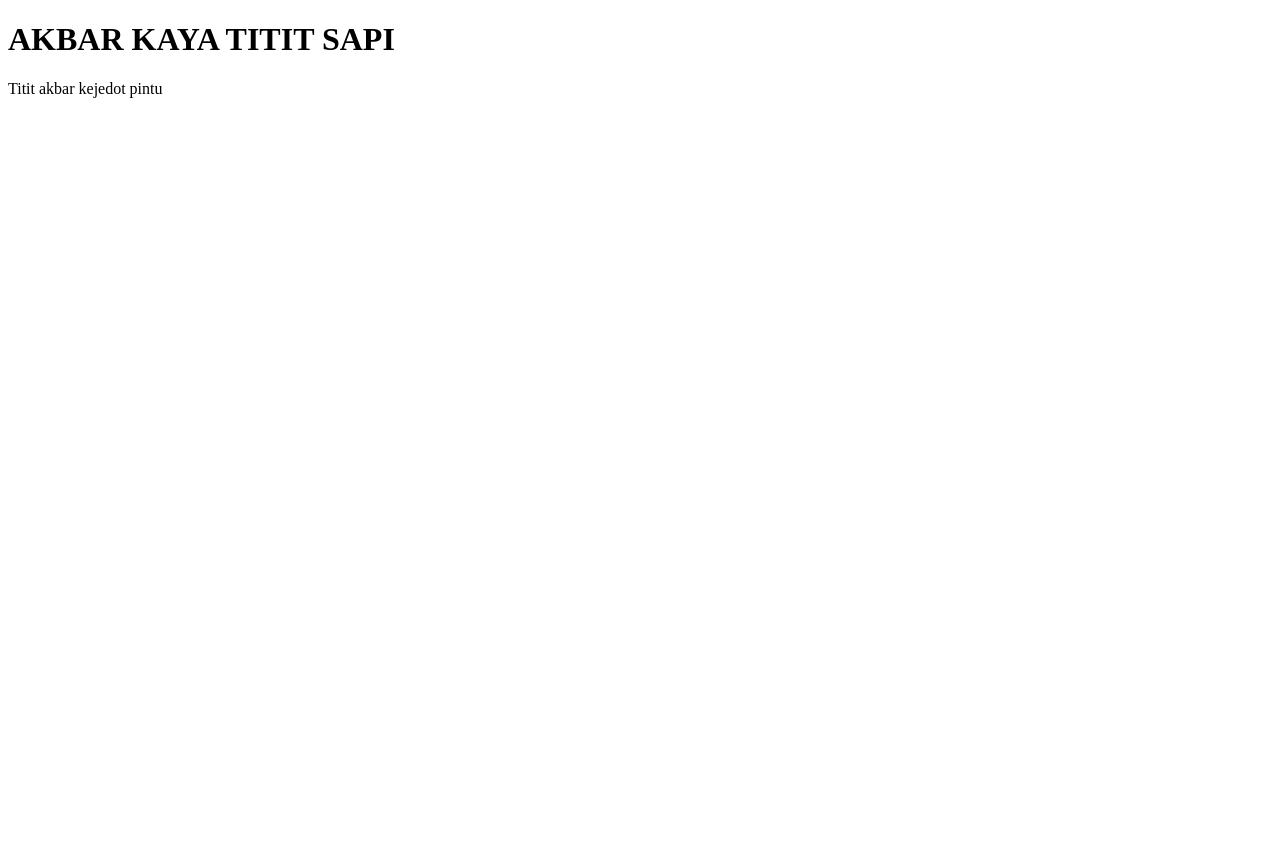
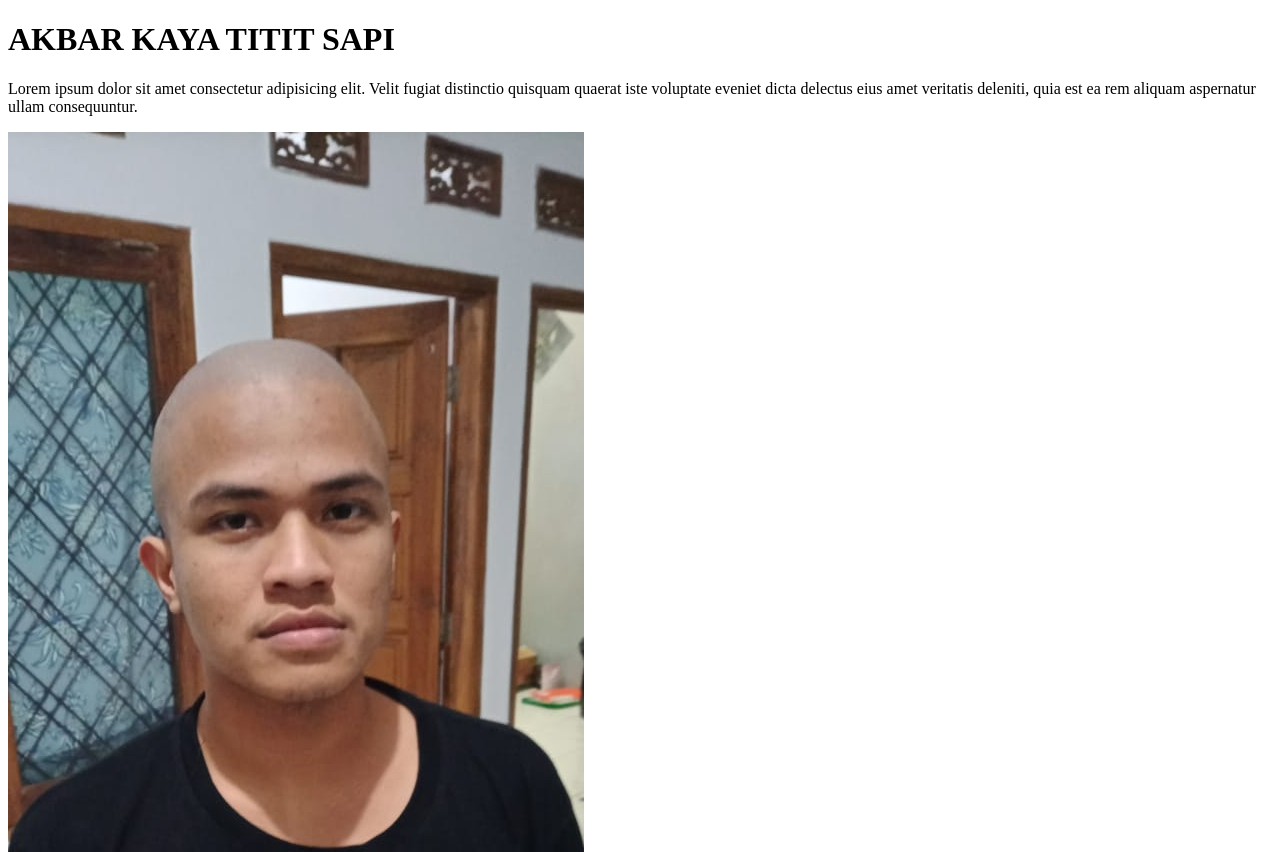
Before and after one commit to fdimas157/integer-squad, a plain HTML site: page index.html in a window 1280 px wide. Shown: the top 852 px of the page. Before the commit the page ends 800 px from the top, so only its background shows below. Drawn offline with Linux system fonts and the light colour scheme.

Commit message:
edit html file

```diff
--- a/index.html
+++ b/index.html
@@ -1,15 +1,20 @@
 <!DOCTYPE html>
 <html lang="en">
+
 <head>
     <meta charset="UTF-8">
     <meta http-equiv="X-UA-Compatible" content="IE=edge">
     <meta name="viewport" content="width=device-width, initial-scale=1.0">
     <title>Document</title>
 </head>
+
 <body>
     <h1 style="font-family: 'Times New Roman', Times, serif;">AKBAR KAYA TITIT SAPI</h1>
     <p>
-        Titit akbar kejedot pintu
+        Lorem ipsum dolor sit amet consectetur adipisicing elit. Velit fugiat distinctio quisquam quaerat iste voluptate
+        eveniet dicta delectus eius amet veritatis deleniti, quia est ea rem aliquam aspernatur ullam consequuntur.
     </p>
+    <img src="dajal.jpg" alt="">
 </body>
+
 </html>
```
